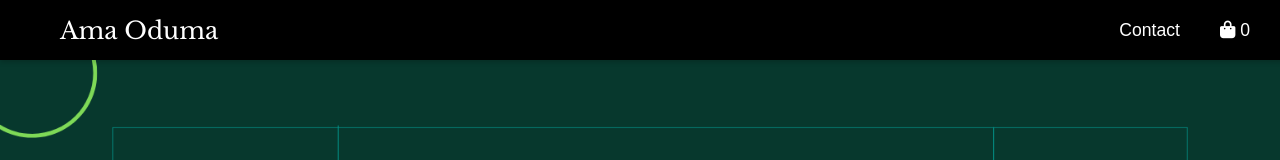
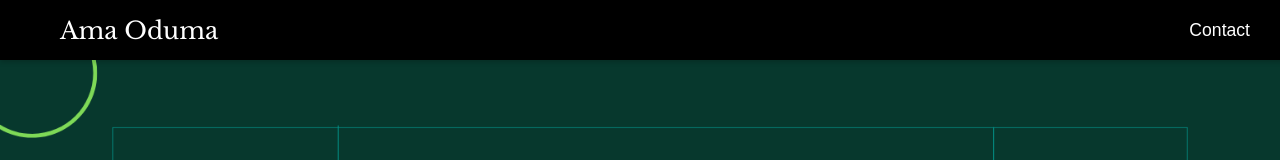
Before and after one commit to MarkG-sudo/ama-oduma, a plain HTML site: page about.html in a window 1280 px wide. Shown: the top 160 px of the page. Drawn offline with nearby package versions, Linux system fonts and the light colour scheme.

Commit message:
about final update

```diff
--- a/about.html
+++ b/about.html
@@ -875,12 +875,6 @@
             <div class="logo"><a href="https://amaoduma.store">Ama Oduma</a></div>
             <ul class="nav-links">
                 <li><a href="./contact.html" target="_blank">Contact</a></li>
-                <li class="bag-icon">
-                    <a href="#cart">
-                        <i class="fas fa-shopping-bag"></i> <!-- Font Awesome shopping bag -->
-                        <span class="item-count">0</span>
-                    </a>
-                </li>
             </ul>
             <button class="menu-toggle" aria-label="Toggle menu" aria-expanded="false">&#9776;</button>
         </nav>
```
